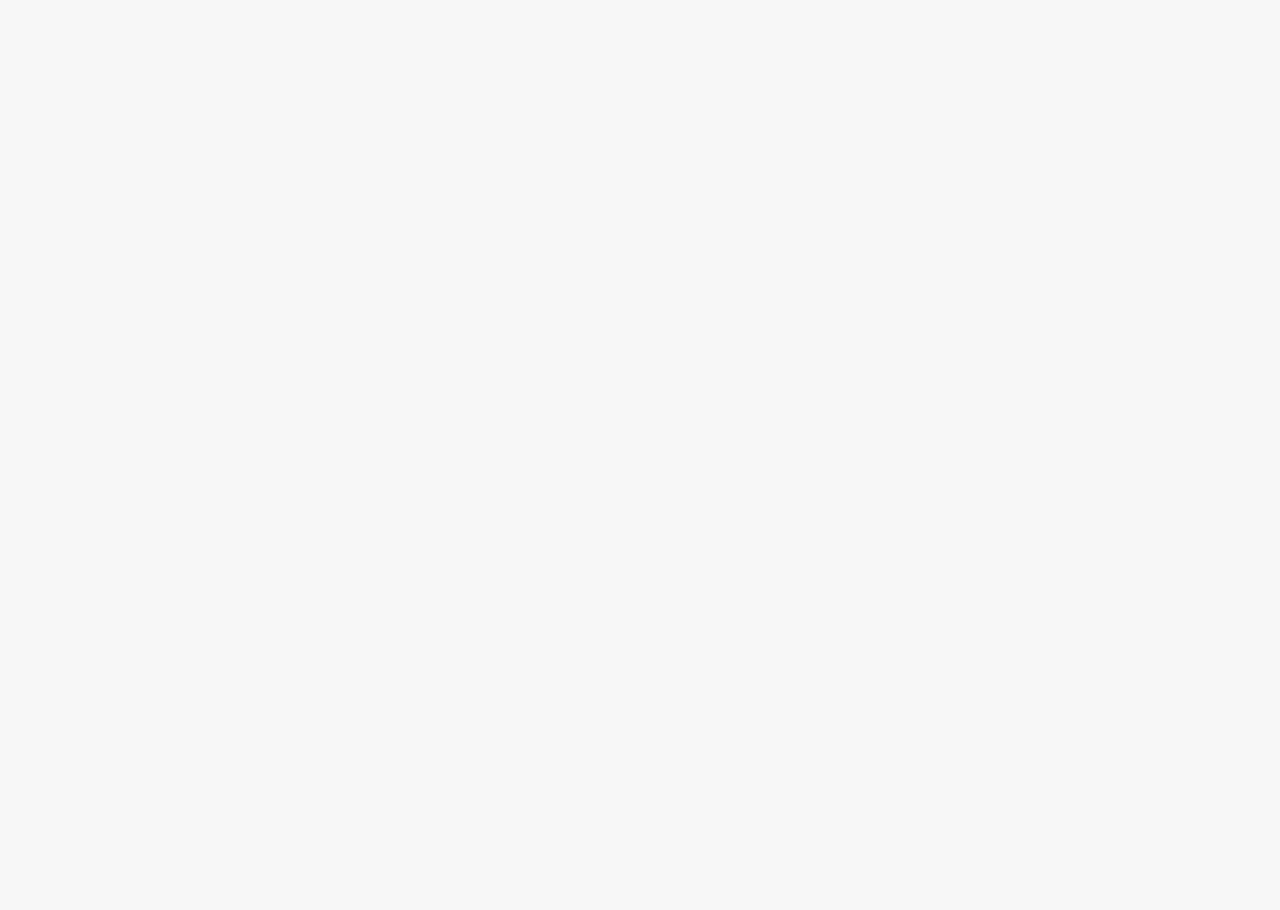
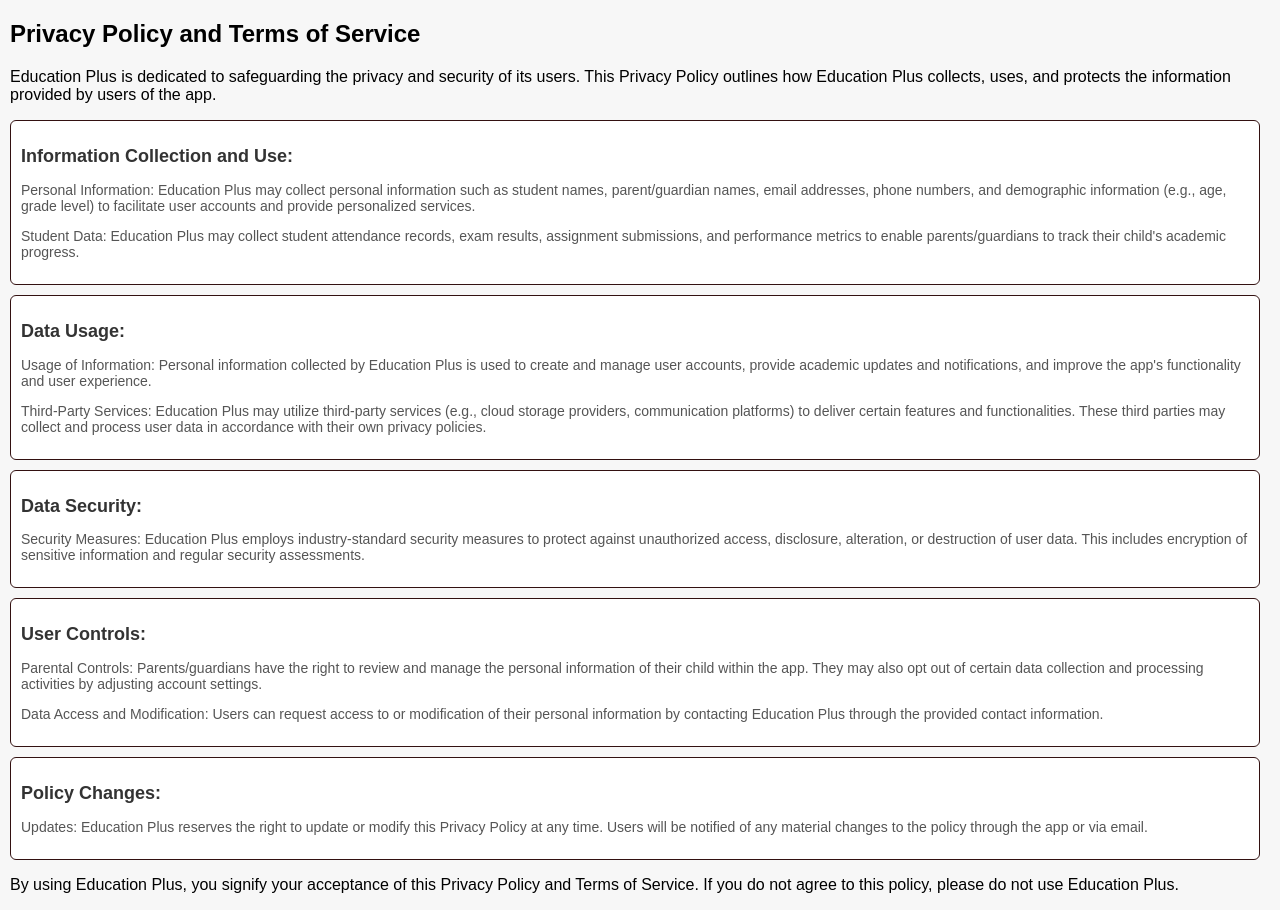
Before and after one commit to rohitkumar-jha/rjtest, a React (Create React App) app: page /educationplus-policy in a window 1280 px wide. Before the commit this address had no page. Before the commit the page ends 800 px from the top, so only its background shows below. Built offline with nearby package versions, Linux system fonts and the light colour scheme.

Commit message:
Add files via upload

```diff
--- a/src/App.js
+++ b/src/App.js
@@ -3,12 +3,14 @@
 import BibleView from "./containers/BibleView";
 import Home from "./containers/Home";
 import Orderzz from "./containers/Orderzz";
+import EducationPlus from "./containers/EducationPlus";
 
 function App() {
   return (
     <Router>
       <Routes>
         <Route path="/" element={<Home />} />
+        <Route path="/educationplus-policy" element={<EducationPlus />} />
         <Route path="/bible-policy" element={<BibleView />} />
         <Route path="/orderzz-policy" element={<Orderzz />} />
       </Routes>
--- /dev/null
+++ b/src/containers/EducationPlus.js
@@ -0,0 +1,86 @@
+import React from "react";
+
+const EducationPlus = () => {
+  return (
+    <div style={{ margin: 10 }}>
+      <h2>Privacy Policy and Terms of Service</h2>
+      <p>
+        Education Plus is dedicated to safeguarding the privacy and security of
+        its users. This Privacy Policy outlines how Education Plus collects,
+        uses, and protects the information provided by users of the app.
+      </p>
+      <div className="language-panel">
+        <h2>Information Collection and Use:</h2>
+        <p>
+          Personal Information: Education Plus may collect personal information
+          such as student names, parent/guardian names, email addresses, phone
+          numbers, and demographic information (e.g., age, grade level) to
+          facilitate user accounts and provide personalized services.
+        </p>
+        <p>
+          Student Data: Education Plus may collect student attendance records,
+          exam results, assignment submissions, and performance metrics to
+          enable parents/guardians to track their child's academic progress.
+        </p>
+      </div>
+
+      <div className="language-panel">
+        <h2>Data Usage:</h2>
+        <p>
+          Usage of Information: Personal information collected by Education Plus
+          is used to create and manage user accounts, provide academic updates
+          and notifications, and improve the app's functionality and user
+          experience.
+        </p>
+        <p>
+          Third-Party Services: Education Plus may utilize third-party services
+          (e.g., cloud storage providers, communication platforms) to deliver
+          certain features and functionalities. These third parties may collect
+          and process user data in accordance with their own privacy policies.
+        </p>
+      </div>
+
+      <div className="language-panel">
+        <h2>Data Security:</h2>
+        <p>
+          Security Measures: Education Plus employs industry-standard security
+          measures to protect against unauthorized access, disclosure,
+          alteration, or destruction of user data. This includes encryption of
+          sensitive information and regular security assessments.
+        </p>
+      </div>
+
+      <div className="language-panel">
+        <h2>User Controls:</h2>
+        <p>
+          Parental Controls: Parents/guardians have the right to review and
+          manage the personal information of their child within the app. They
+          may also opt out of certain data collection and processing activities
+          by adjusting account settings.
+        </p>
+        <p>
+          Data Access and Modification: Users can request access to or
+          modification of their personal information by contacting Education
+          Plus through the provided contact information.
+        </p>
+      </div>
+
+      <div className="language-panel">
+        <h2>Policy Changes:</h2>
+        <p>
+          Updates: Education Plus reserves the right to update or modify this
+          Privacy Policy at any time. Users will be notified of any material
+          changes to the policy through the app or via email.
+        </p>
+      </div>
+
+      <p>
+        By using Education Plus, you signify your acceptance of this Privacy
+        Policy and Terms of Service. If you do not agree to this policy, please
+        do not use Education Plus.
+      </p>
+    </div>
+  );
+};
+
+export default EducationPlus;
```
Also changed, not shown: src/components/EducationPolicy.js (added, +13 -0 lines).
